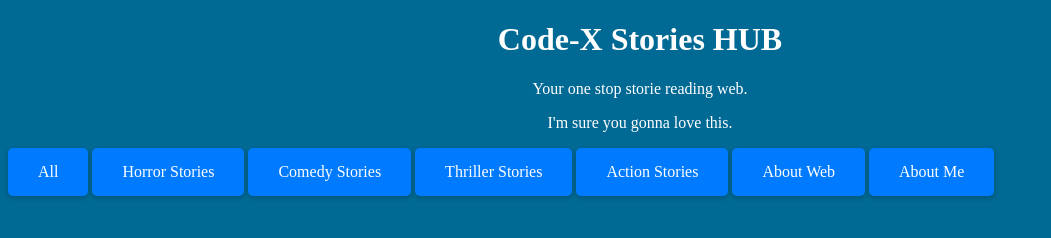
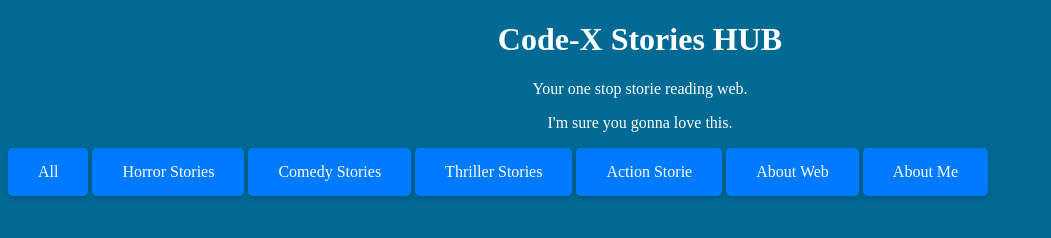
Before and after one commit to simak752012/Code-X-Stories-HUB, a plain HTML site: page index.html in a window 1280 px wide. Shown: the whole page, without its empty margins (0-1051 px from the left). Drawn offline with Linux system fonts and the light colour scheme.

```diff
--- a/index.html
+++ b/index.html
@@ -14,7 +14,7 @@
     <a href="/Code-X Stories HUB/Thriller Stories.html"
     class="hover-button">Thriller Stories</a>
     <a href="/Code-X Stories HUB/Action Stories.html"
-    class="hover-button">Action Stories</a>
+    class="hover-button">Action Storie</a>
     <a href="/Code-X Stories HUB/About Web.html"
     class="hover-button">About Web</a>
     <a href="/Code-X Stories HUB/About Me.html"
```
